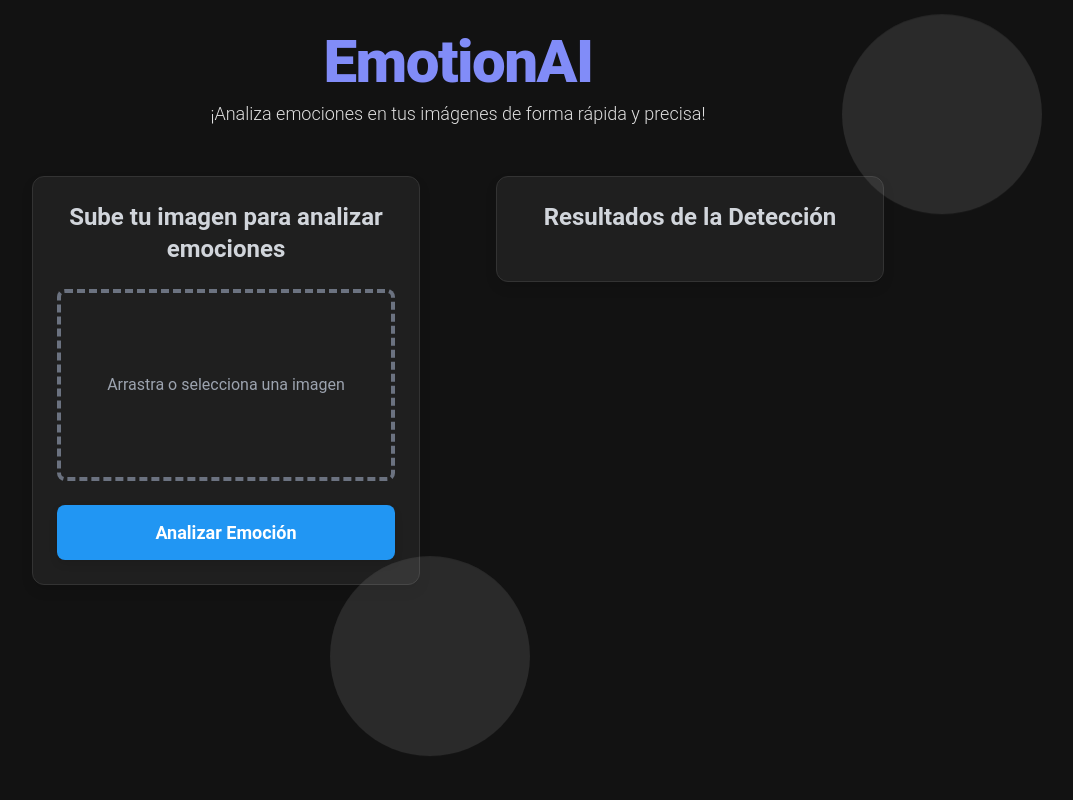
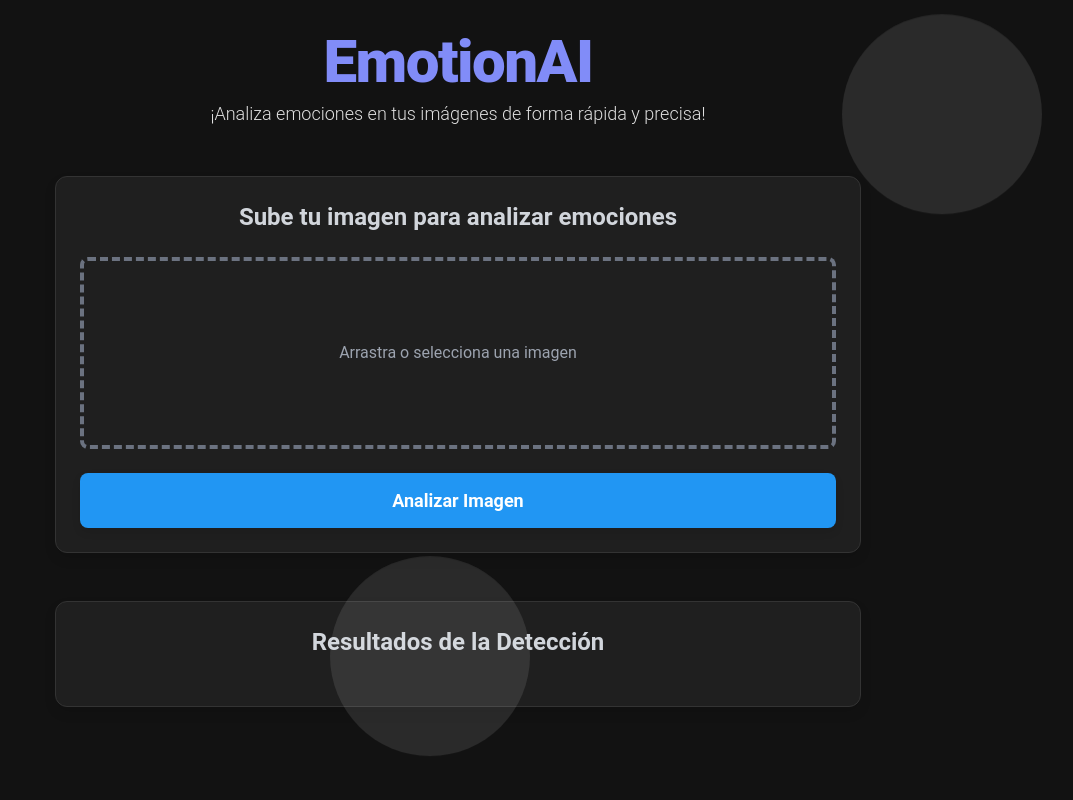
Before and after one commit to Kevin4Calderon/Emotion-IA, a Flask app: page / in a window 1280 px wide. Shown: the whole page, without its empty margins (182-1255 px from the left). Run offline with Flask 2, Linux system fonts and the light colour scheme; some libraries are stand-ins or nearby versions.

Commit message:
Update index.html

```diff
--- a/templates/index.html
+++ b/templates/index.html
@@ -4,7 +4,7 @@
 <head>
     <meta charset="UTF-8">
     <meta name="viewport" content="width=device-width, initial-scale=1.0">
-    <title>EmotionAI</title>
+    <title>Emotion IA</title>
     <script src="https://cdn.tailwindcss.com"></script>
     <script src="https://code.jquery.com/jquery-3.6.0.min.js"></script>
     <style>
@@ -153,16 +153,13 @@
     <div class="bubble"></div>
 
     <div class="container mx-auto px-4 py-8">
-        <div class="text-center">
+        <div class="text-center mb-12">
             <h1 class="text-6xl font-extrabold text-indigo-400 tracking-tight mb-2">EmotionAI</h1>
             <p class="text-lg font-light mb-6">¡Analiza emociones en tus imágenes de forma rápida y precisa!</p>
-            <div class="title-divider"></div>
         </div>
 
-        <div class="max-w-4xl mx-auto mt-12">
-            <div class="flex flex-wrap -mx-4">
-                <div class="w-full md:w-1/2 px-4 mb-8">
-                    <div class="card">
+        <div class="max-w-4xl mx-auto">
+            <div class="card mb-12">
                 <h2 class="text-2xl font-semibold mb-6 text-gray-300">Sube tu imagen para analizar emociones</h2>
                 <form id="uploadForm" class="space-y-6">
                     <div class="flex items-center justify-center w-full">
@@ -174,7 +171,7 @@
                         </label>
                     </div>
                     <button type="submit" class="btn-custom w-full">
-                                Analizar Emoción
+                        Analizar Imagen
                     </button>
                 </form>
                 <div id="uploadMessage" class="text-green-500 mt-4 hidden">
@@ -187,13 +184,11 @@
                 </div>
                 <div id="error" class="error hidden mt-6"></div>
             </div>
-                </div>
 
-                <div class="w-full md:w-1/2 px-4">
             <div class="card">
                 <h2 class="text-2xl font-semibold mb-6 text-gray-300">Resultados de la Detección</h2>
                 <div id="detectionComplete" class="hidden text-green-500 font-bold">
-                            Detección Completa
+                    Detección Finalizada
                 </div>
                 <div id="results" class="hidden">
                     <div class="border border-gray-600 rounded-lg p-6">
@@ -204,8 +199,6 @@
                         </div>
                     </div>
                     <div id="emotionLabel" class="text-lg font-bold text-center mt-4 text-gray-200 hidden"></div>
-                        </div>
-                    </div>
                 </div>
             </div>
         </div>
```
Lines whose indentation alone changed are shown as unchanged.
